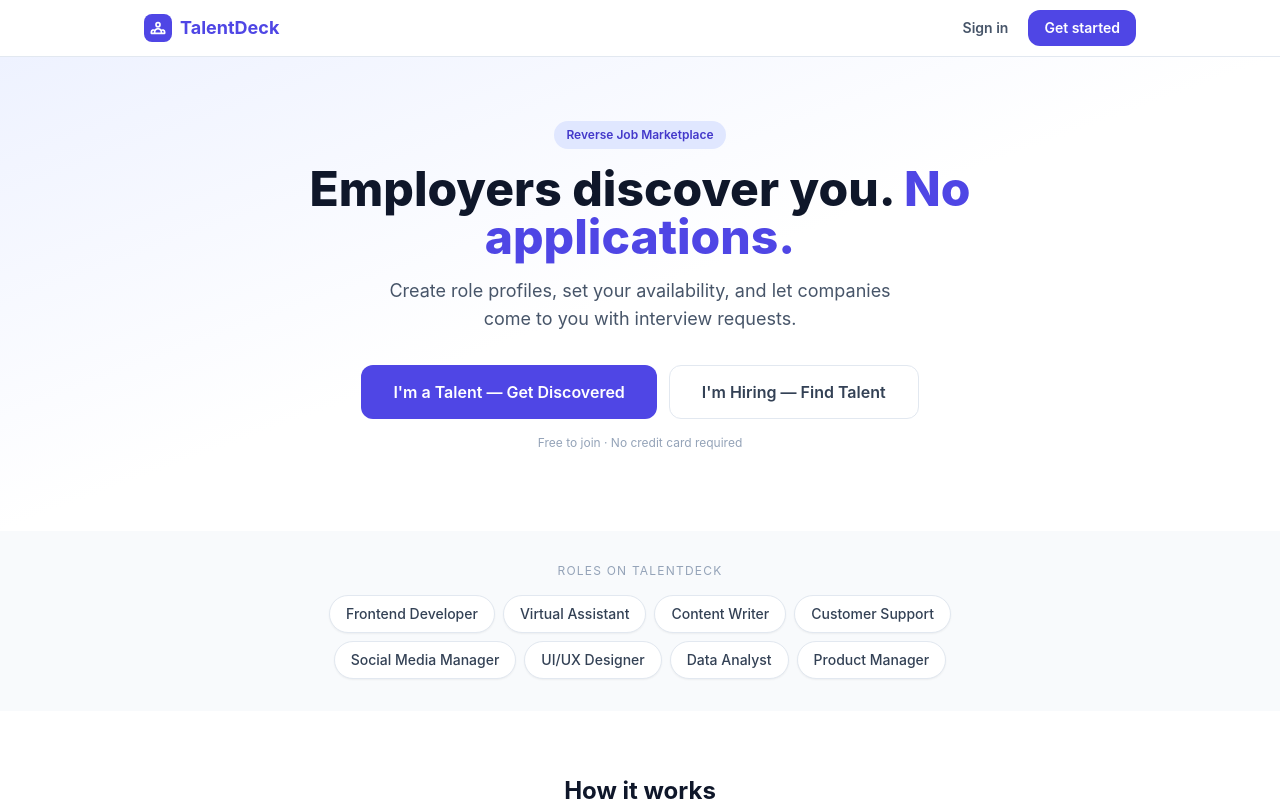
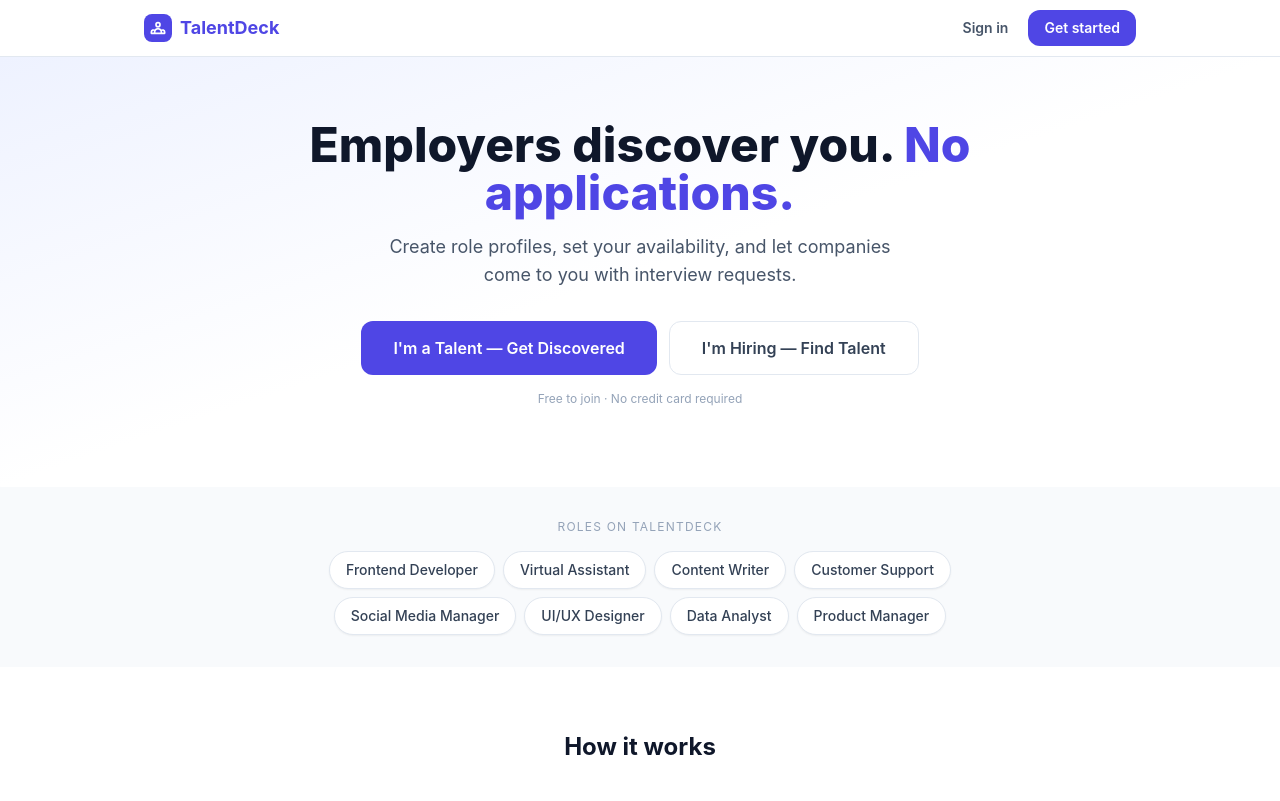
Before and after one commit to spendbox/jobprofile, a Next.js app: page / in a window 1280 px wide. Shown: the top 801 px of the page. Built offline with nearby package versions, Linux system fonts and the light colour scheme; no server answers.

Commit message:
Remove 'Reverse Job Marketplace' label from homepage and meta description
https://claude.ai/code/session_01AG3hvHYvDkZsTRjjdfKHF2

```diff
--- a/src/app/layout.tsx
+++ b/src/app/layout.tsx
@@ -7,7 +7,7 @@ import { AuthProvider } from '@/contexts/AuthContext'
 export const metadata: Metadata = {
   title: 'TalentDeck — Employers discover you',
   description:
-    'A reverse job marketplace where employers discover talent instead of candidates applying to jobs.',
+    'Build your profile, set your availability, and let employers come to you with interview requests.',
 }
 
 export const viewport: Viewport = {
--- a/src/app/page.tsx
+++ b/src/app/page.tsx
@@ -40,9 +40,6 @@ export default function LandingPage() {
       {/* Hero */}
       <section className="bg-gradient-to-br from-indigo-50 via-white to-white px-4 pt-16 pb-20 text-center">
         <div className="max-w-2xl mx-auto">
-          <span className="inline-block bg-indigo-100 text-indigo-700 text-xs font-semibold px-3 py-1.5 rounded-full mb-4">
-            Reverse Job Marketplace
-          </span>
           <h1 className="text-4xl sm:text-5xl font-extrabold text-slate-900 leading-tight mb-4">
             Employers discover you.{' '}
             <span className="text-indigo-600">No applications.</span>
```
